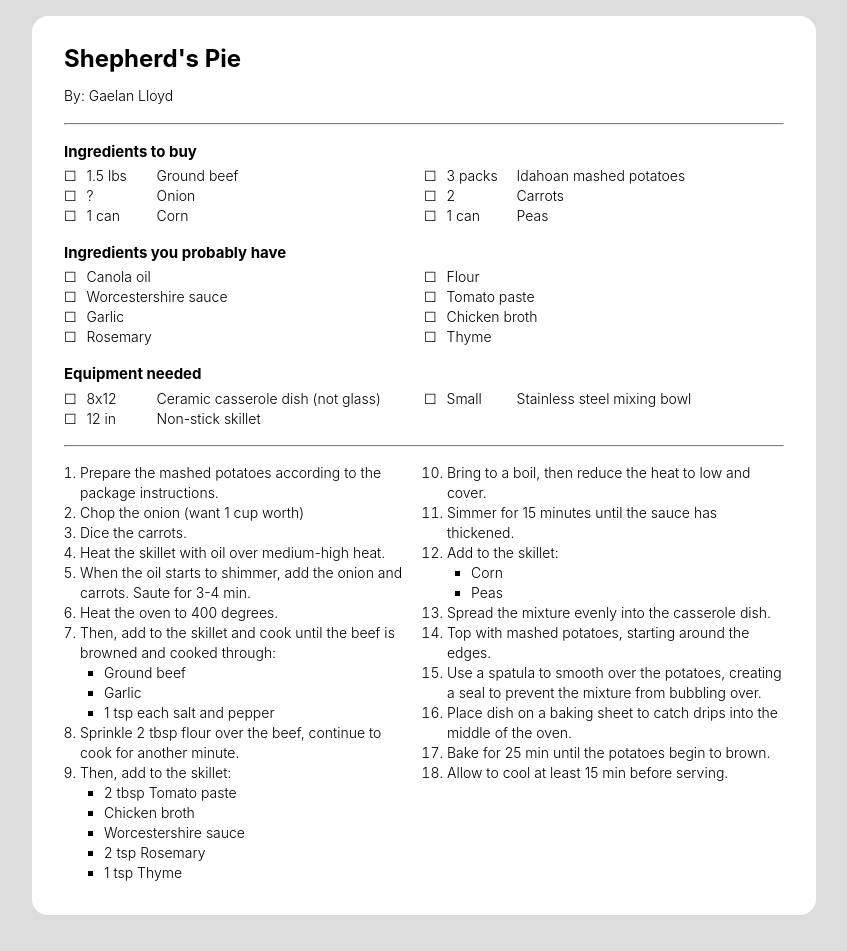
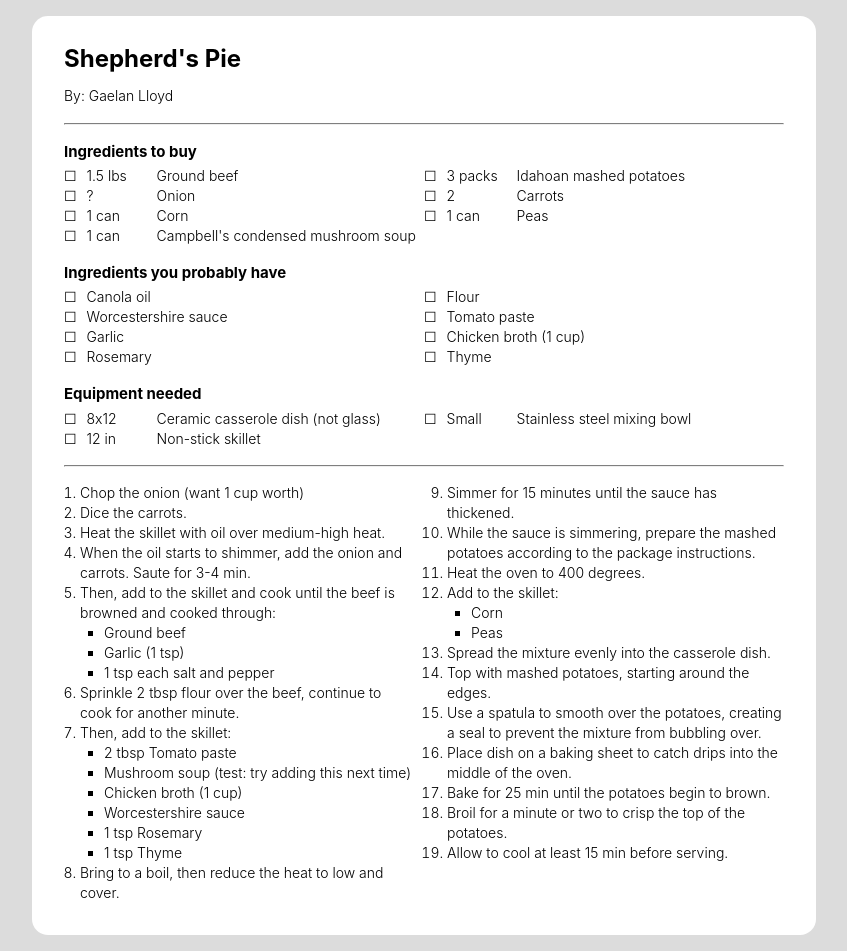
Before and after one commit to gaelanlloyd/jekyll-recipes, a Jekyll site: the page built from _recipes/shepherds-pie.md, in a window 1280 px wide. Shown: the whole page, without its empty margins (216-1063 px from the left). Built offline with Jekyll 4.4.1, drawn with Linux system fonts in a browser that asks for light colours.

Commit message:
Update shepherd's pie recipe

```diff
--- a/_recipes/shepherds-pie.md
+++ b/_recipes/shepherds-pie.md
@@ -8,6 +8,7 @@ ingredientsToBuy:
   - { qty: "2", item: "Carrots" }
   - { qty: "1 can", item: "Corn" }
   - { qty: "1 can", item: "Peas" }
+  - { qty: "1 can", item: "Campbell's condensed mushroom soup" }
 equipment:
   - { type: "8x12", item: "Ceramic casserole dish (not glass)" }
   - { type: "Small", item: "Stainless steel mixing bowl" }
@@ -18,29 +19,30 @@ ingredientsYouHave:
   - Worcestershire sauce
   - Tomato paste
   - Garlic
-  - Chicken broth
+  - Chicken broth (1 cup)
   - Rosemary
   - Thyme
 ---
-- Prepare the mashed potatoes according to the package instructions.
 - Chop the onion (want 1 cup worth)
 - Dice the carrots.
 - Heat the skillet with oil over medium-high heat.
 - When the oil starts to shimmer, add the onion and carrots. Saute for 3-4 min.
-- Heat the oven to 400 degrees.
 - Then, add to the skillet and cook until the beef is browned and cooked through:
   - Ground beef
-  - Garlic
+  - Garlic (1 tsp)
   - 1 tsp each salt and pepper
 - Sprinkle 2 tbsp flour over the beef, continue to cook for another minute.
 - Then, add to the skillet:
   - 2 tbsp Tomato paste
-  - Chicken broth
+  - Mushroom soup (test: try adding this next time)
+  - Chicken broth (1 cup)
   - Worcestershire sauce
-  - 2 tsp Rosemary
+  - 1 tsp Rosemary
   - 1 tsp Thyme
 - Bring to a boil, then reduce the heat to low and cover.
 - Simmer for 15 minutes until the sauce has thickened.
+- While the sauce is simmering, prepare the mashed potatoes according to the package instructions.
+- Heat the oven to 400 degrees.
 - Add to the skillet:
   - Corn
   - Peas
@@ -49,4 +51,5 @@ ingredientsYouHave:
 - Use a spatula to smooth over the potatoes, creating a seal to prevent the mixture from bubbling over.
 - Place dish on a baking sheet to catch drips into the middle of the oven.
 - Bake for 25 min until the potatoes begin to brown.
+- Broil for a minute or two to crisp the top of the potatoes.
 - Allow to cool at least 15 min before serving.
```
